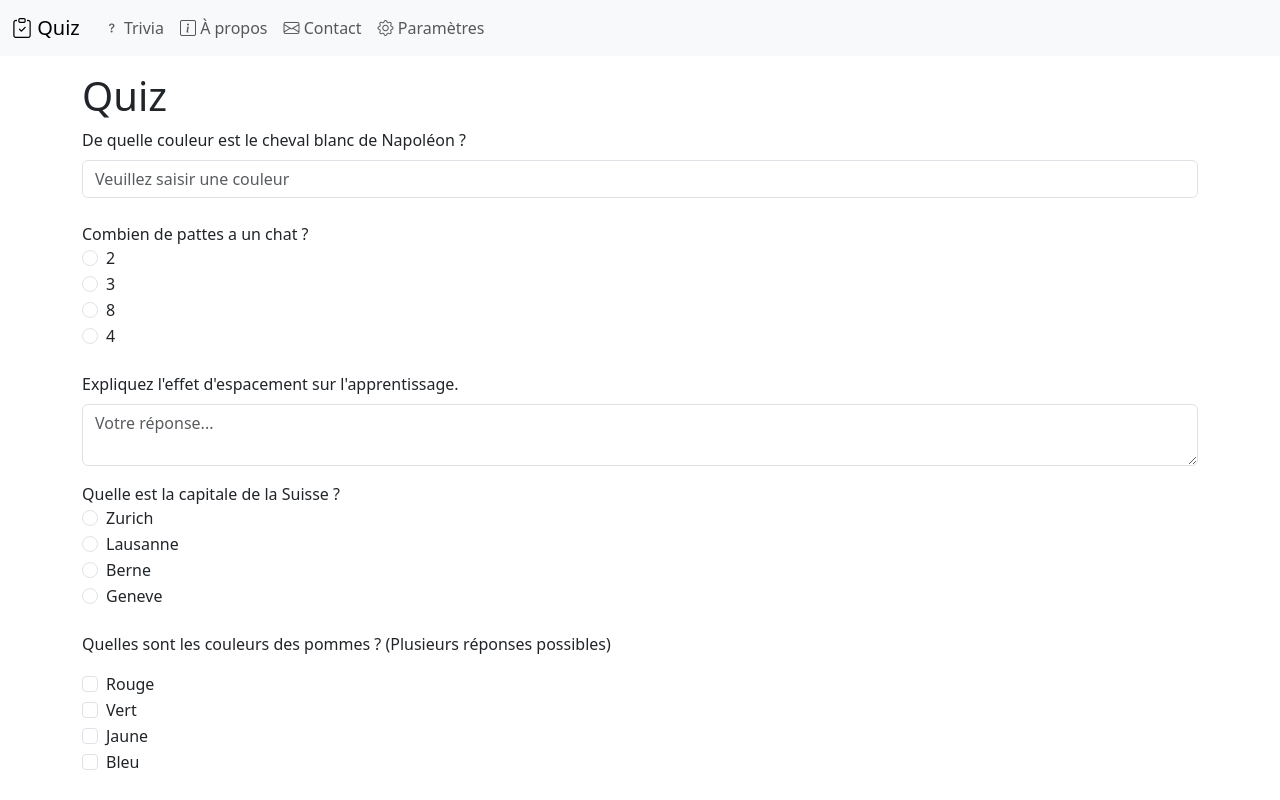
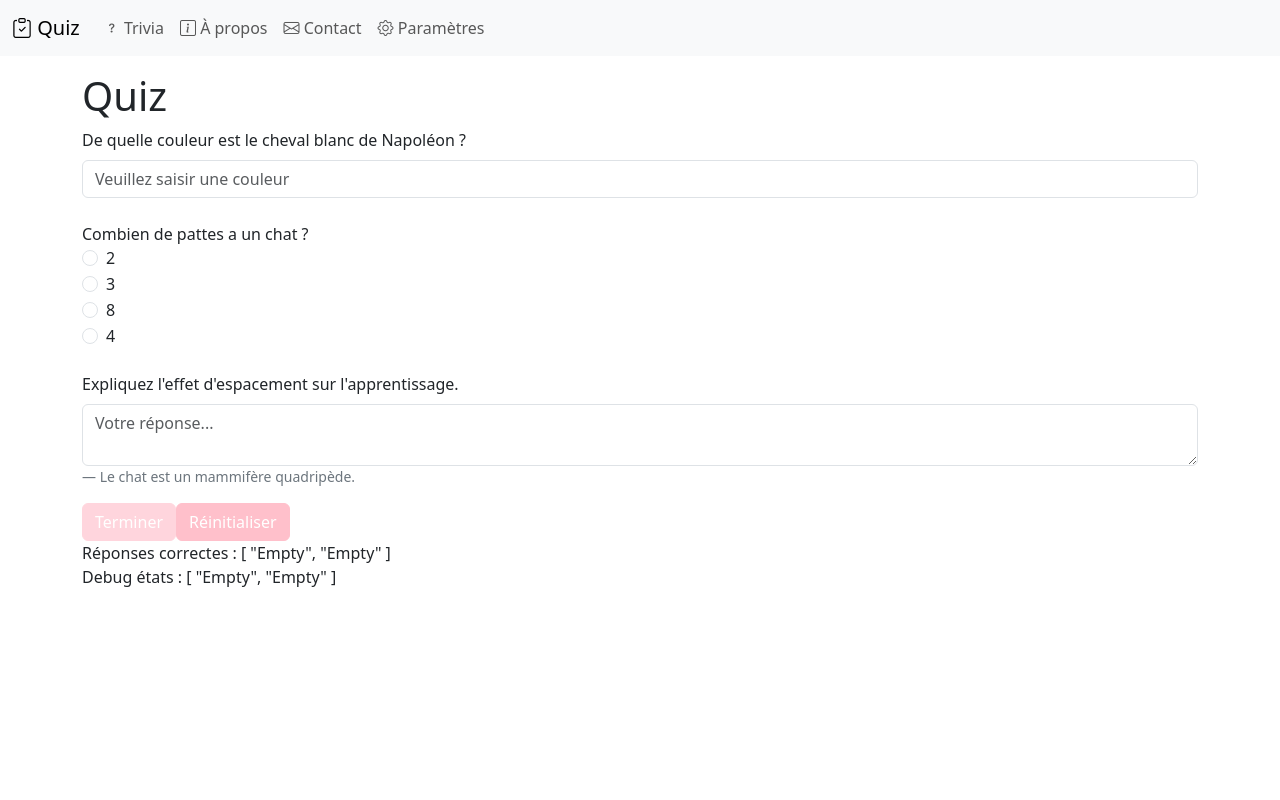
Before and after one commit to hepl-bs21inf5/sem07-project-chloerapiin, a Vue app: page / in a window 1280 px wide. Shown: the top 800 px of the page. Built offline with nearby package versions, Linux system fonts and the light colour scheme.

Commit message:
Ajout changements code

```diff
--- a/src/components/QuestionTextlibre.vue
+++ b/src/components/QuestionTextlibre.vue
@@ -11,27 +11,26 @@ const props = defineProps({
   siCorrectAnswer: { type: String, default: false }, // Définit si une réponse correcte existe
 });
 
+//Etat de la question
 const model = defineModel<QuestionState>(QuestionState.Empty);
 const userAnswer = ref<string>('');
 
+
 const disabled = computed(() => {
-  return model.value === QuestionState.Submit ||
-         model.value === QuestionState.Correct ||
-         model.value === QuestionState.Wrong;
+  return model.value === QuestionState.Submit;
 });
 
+
+//si la question est soumise alors affiche le commentaire
 const showFeedback = computed(() => {
-  return model.value === QuestionState.Correct || model.value === QuestionState.Wrong;
+  return model.value === QuestionState.Submit;
 });
 
+//donne le message de feedback grâce à answerdetail
 const feedbackMessage = computed(() => {
-  if (model.value === QuestionState.Correct) {
-    return 'Juste !';
-  } else if (model.value === QuestionState.Wrong) {
-    return `Faux ! La réponse était : ${props.answer}`;
-  }
-  return '';
-});
+  if (model.value === QuestionState.Fill) {
+    return props.answerDetail; // Affiche answerDetail
+}});
 
 watch(userAnswer, (newValue) => {
   if (!newValue.trim()) {
@@ -49,14 +48,10 @@ watch(
     }
   }
 );
+
+//fonction pour soumettre la question
 function submit(): void {
-  if (props.siCorrectAnswer && props.answer) {
-    model.value = userAnswer.value.trim().toLowerCase() === props.answer.trim().toLowerCase()
-      ? QuestionState.Correct
-      : QuestionState.Wrong;
-  } else {
-    model.value = QuestionState.Fill;
-  }
+  model.value = QuestionState.Submit;
 }
 
 function reset(): void {
@@ -75,10 +70,8 @@ function reset(): void {
       :placeholder="placeholder"
       :disabled="disabled"
     ></textarea>
-      <p v-if="showFeedback" class="feedback">
-        {{ answerDetail }}
-      </p>
   </div>
+  <p class="blockquote-footer">{{ props.answerDetail }}</p>
 </template>
 
 <style scoped>
--- a/src/components/QuizForm.vue
+++ b/src/components/QuizForm.vue
@@ -56,7 +56,7 @@ function reset(event: Event): void {
       id="pattes"
       v-model="questionStates[1]"
       text="Combien de pattes a un chat ?"
-      answer-detail="Le chat est un mammifère quadrupède."
+      answer-detail="Le chat est un mammifère quadripède."
       :options="[
         { value: '2', text: '2' },
         { value: '3', text: '3' },
@@ -74,16 +74,13 @@ function reset(event: Event): void {
       id="libre1"
       v-model="questionStates[2]"
       text="Expliquez l'effet d'espacement sur l'apprentissage."
-      answer-detail="Un apprentissage est plus efficace si on oublie et qu'on réapprend. Des sujets apprennent une paire de mots on varie l'espacement entre les périodes d'études (Tous les 14 jours, 28 jours, 56 jours) en tout il y a 26 périodes.
-Le temps baisse la force de récupération, c'est une difficulté désirable. Le fait de réapprendre favorise la rétention à long-terme.
-"
+      answer-detail="Le chat est un mammifère quadripède."
       placeholder="Votre réponse..."
       siCorrectAnswer="false"
-
     />
   </form>
 
-  <form>
+  <!-- <form>
     <QuestionRadio
       id="capitale"
       v-model="questionStates[3]"
@@ -314,9 +311,7 @@ Récupération : Accès et utilisation des informations stockées."
     />
   </form>
 
-  <div class="mb-4"></div>
-
-
+  <div class="mb-4"></div> -->
 
   <button class="btn btn-primary" :class="{ disabled: !filled }" @click="submit">Terminer</button>
   <!-- pour mettre un bouton reset qui englobe tous le quiz je dois mettre en secondaire et utiliser la méthode resetForm elle remet à zéro le formulaire  -->
@@ -324,9 +319,7 @@ Récupération : Accès et utilisation des informations stockées."
   <!--<button class="btn btn-primary" :class="{ disabled: !filled }" type="reset">recommencer</button>-->
   <!--<button class="btn btn-secondary" type="button" @click="reset">Recommencer</button>-->
 
-  <button class="btn btn-primary" @click="reset">
-    Réinitialiser
-  </button>
+  <button class="btn btn-primary" @click="reset">Réinitialiser</button>
   <div>Réponses correctes : {{ questionStates }}</div>
   <!--permet de voir mes réponses(true ou false) et de savoir si mon code marche bien, on voit bien que avec la conditon immédiate on voit tout de suite mes réponse et elles s'initialise pas au fur et à mesure que je répond au quiz-->
   <div>Debug états : {{ questionStates }}</div>
--- a/vite.config.ts
+++ b/vite.config.ts
@@ -1,18 +1,15 @@
-import { fileURLToPath, URL } from 'node:url'
-
-import { defineConfig } from 'vite'
-import vue from '@vitejs/plugin-vue'
-import vueDevTools from 'vite-plugin-vue-devtools'
+import vue from "@vitejs/plugin-vue";
+import { fileURLToPath, URL } from "node:url";
+import { defineConfig } from "vite";
+import vueDevTools from "vite-plugin-vue-devtools";
 
 // https://vite.dev/config/
 export default defineConfig({
-  plugins: [
-    vue(),
-    vueDevTools(),
-  ],
+  base: "/sem07-project-{pseudo}/",
+  plugins: [vue(), vueDevTools()],
   resolve: {
     alias: {
-      '@': fileURLToPath(new URL('./src', import.meta.url))
+      "@": fileURLToPath(new URL("./src", import.meta.url)),
     },
   },
-})
+});
```
Also changed, not shown: 1 other file (tests, documents, lock files or other folders). Lines whose indentation alone changed are shown as unchanged.
